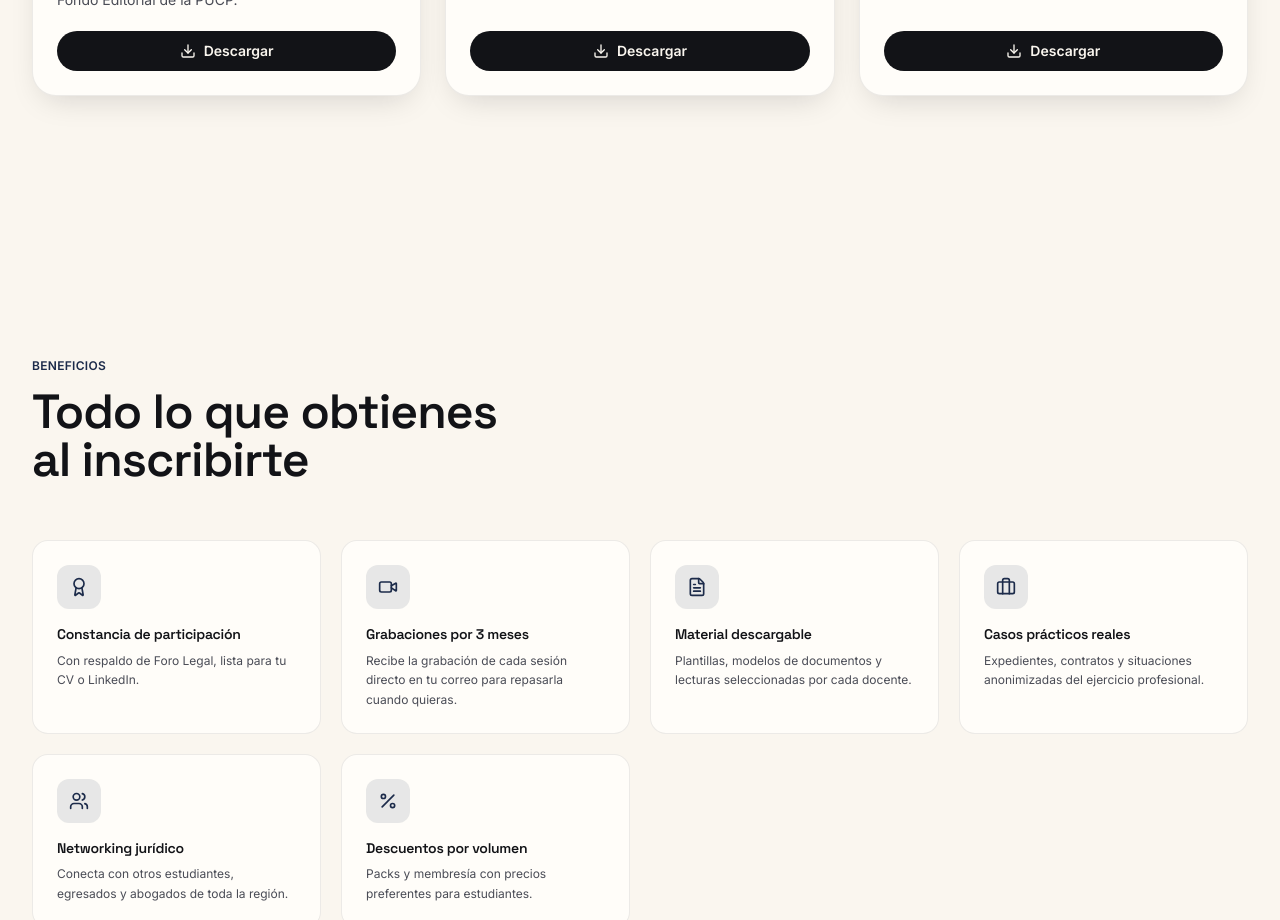
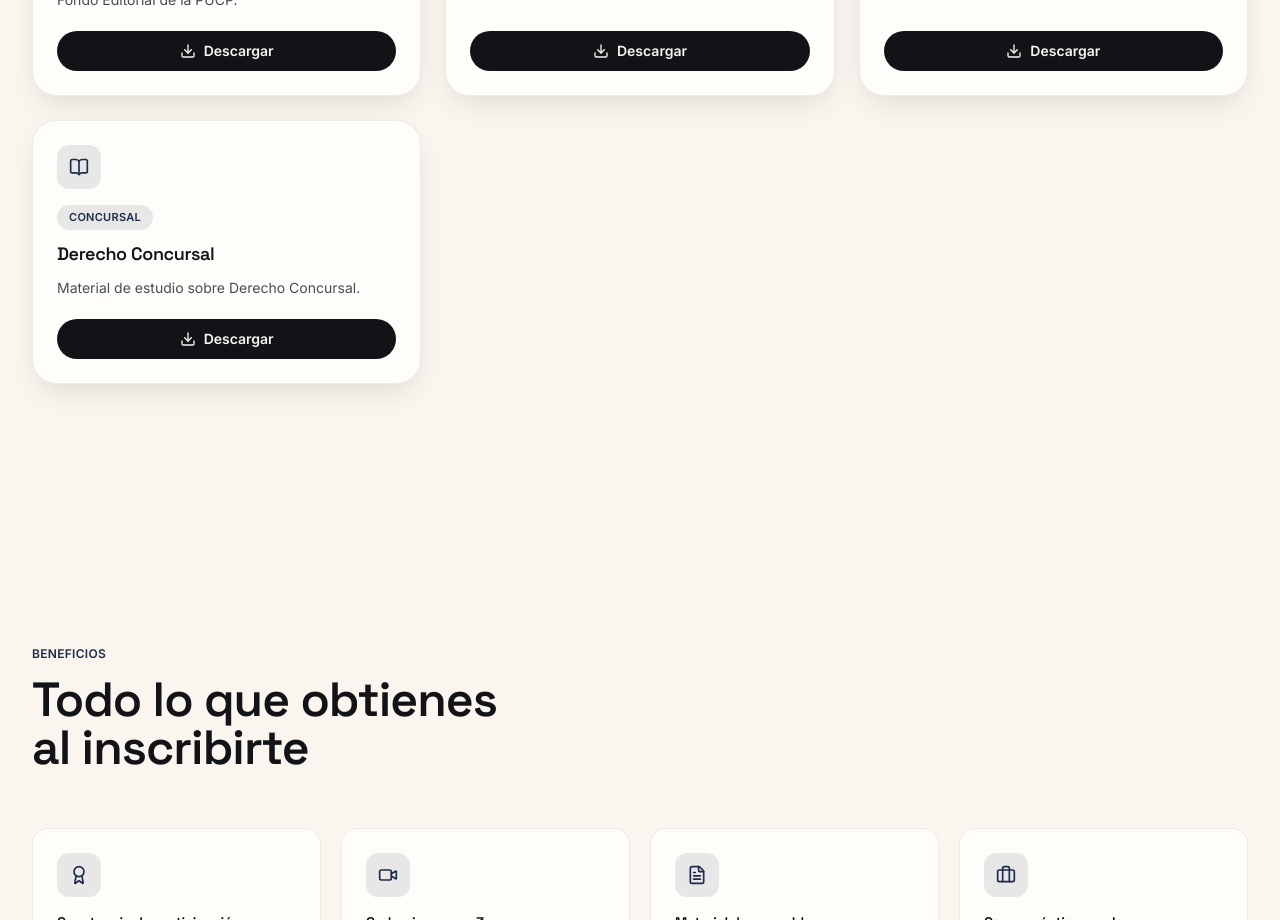
Before and after one commit to forolegalperu-max/foro-legalperu, a React (Vite) app: page / in a window 1280 px wide. Shown: the part 2860-3780 px from the top of the page. Built offline with nearby package versions, Linux system fonts and the light colour scheme.

Commit message:
Agregar Derecho Concursal a la biblioteca virtual
Co-Authored-By: Claude Sonnet 5.5 <noreply@anthropic.com>

```diff
--- a/src/data/library.ts
+++ b/src/data/library.ts
@@ -37,4 +37,11 @@ export const libraryBooks: LibraryBook[] = [
     description: 'Colección de guías prácticas para la actuación en procesos penales.',
     fileUrl: 'https://drive.google.com/drive/folders/1hVETcZ2_qeidkZr77l38U3qCMLabEidu?usp=share_link',
   },
+  {
+    id: 'derecho-concursal',
+    title: 'Derecho Concursal',
+    category: 'Concursal',
+    description: 'Material de estudio sobre Derecho Concursal.',
+    fileUrl: 'https://drive.google.com/file/d/1Rk5og4cKQ-5g5MlKHtU8ERP5GP2qR7iI/view?usp=sharing',
+  },
 ];
```
